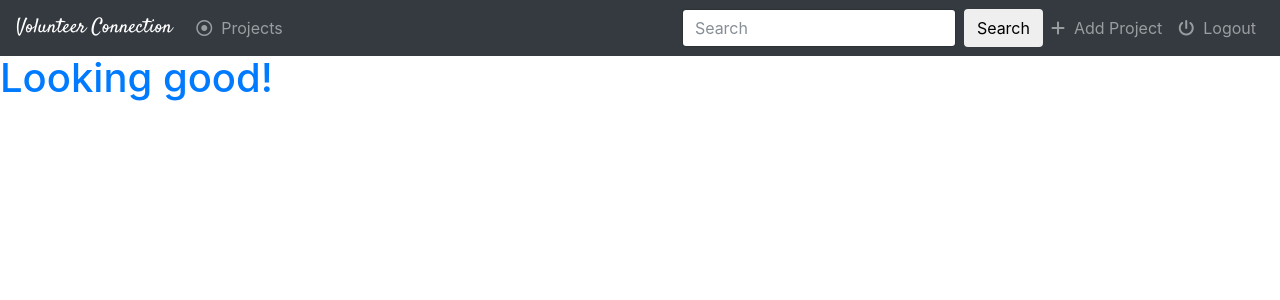
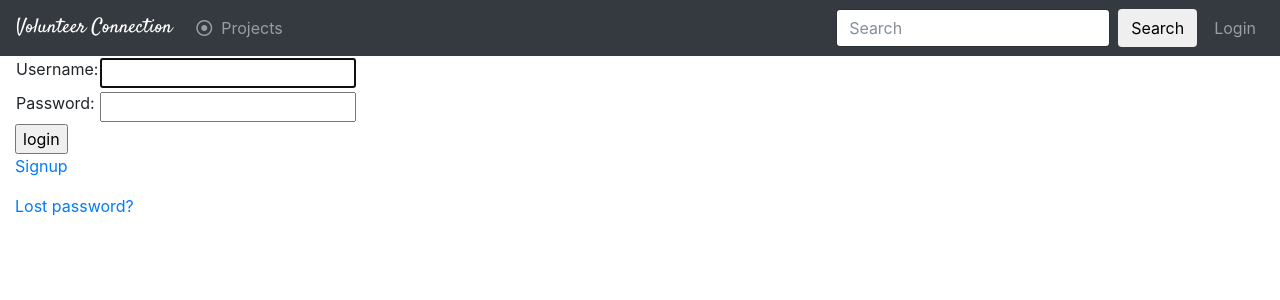
Before and after one commit to mclark4386/volunteer_connection, a Django app: page /login in a window 1280 px wide. Shown: the top 300 px of the page. Run offline with Django 3.2, Linux system fonts and the light colour scheme; some libraries are stand-ins or nearby versions.

Commit message:
*should have a full create/login/logout pathway for users

```diff
--- a/volunteer_connection/settings.py
+++ b/volunteer_connection/settings.py
@@ -119,3 +119,5 @@ USE_TZ = True
 # https://docs.djangoproject.com/en/1.11/howto/static-files/
 
 STATIC_URL = '/static/'
+
+LOGIN_REDIRECT_URL = '/'
--- a/volunteer_connection/urls.py
+++ b/volunteer_connection/urls.py
@@ -13,11 +13,12 @@ Including another URLconf
     1. Import the include() function: from django.conf.urls import url, include
     2. Add a URL to urlpatterns:  url(r'^blog/', include('blog.urls'))
 """
-from django.conf.urls import include,url
+from django.conf.urls import include, url
 from django.contrib import admin
-import volunteerapp
+# import volunteerapp
 
 urlpatterns = [
     url(r'^admin/', admin.site.urls),
     url(r'^', include('volunteerapp.urls')),
+    url('^', include('django.contrib.auth.urls')),
 ]
--- a/volunteerapp/templates/volunteerapp/base.html
+++ b/volunteerapp/templates/volunteerapp/base.html
@@ -39,23 +39,34 @@
         </form>
 
         <ul class="navbar-nav">
+          {% if user.is_authenticated %}
           <li class="nav-item">
             <a class="nav-link {% block add_project_active %}{% endblock %}" href="{% url 'volunteerapp:project-add' %}">
                 <i class="fa fa-plus" aria-hidden="true"></i>&nbsp;
                 Add Project
             </a>
           </li>
+          {% endif %}
           <li class="nav-item">
-            <a class="nav-link" href="">
+            {% if user.is_authenticated %}
+            <a class="nav-link" href="{% url 'volunteerapp:logout' %}">
                 <i class="fa fa-power-off" aria-hidden="true"></i>&nbsp;
                 Logout
             </a>
+            {% else %}
+            <a class="nav-link" href="{% url 'volunteerapp:login' %}">
+                <i class="fa fa-power-on" aria-hidden="true"></i>&nbsp;
+                Login
+            </a>
+            {% endif %}
           </li>
         </ul>
       </div>
     </nav>
 
+    <div class='container-fluid'>
     {% block body %}
     {% endblock %}
+    </div>
 </body>
 </html>
--- a/volunteerapp/templates/volunteerapp/index.html
+++ b/volunteerapp/templates/volunteerapp/index.html
@@ -2,5 +2,5 @@
 {% block Projects_active %}active{% endblock %}
 
 {% block body %}
-<h1 class="text-primary">Looking good!</h1>
+<h1 class="text-primary">Looking good! {{ user.username }}</h1>
 {% endblock %}
--- /dev/null
+++ b/volunteerapp/templates/volunteerapp/login.html
@@ -0,0 +1,37 @@
+{% extends 'volunteerapp/base.html' %}
+{% block title %}Login{% endblock %}
+
+{% block body %}
+{% if form.errors %}
+<p>Your username and password didn't match. Please try again.</p>
+{% endif %}
+
+{% if next %}
+    {% if user.is_authenticated %}
+    <p>Your account doesn't have access to this page. To proceed,
+    please login with an account that has access.</p>
+    {% else %}
+    <p>Please login to see this page.</p>
+    {% endif %}
+{% endif %}
+
+<form method="post" action="">
+{% csrf_token %}
+<table>
+<tr>
+    <td>{{ form.username.label_tag }}</td>
+    <td>{{ form.username }}</td>
+</tr>
+<tr>
+    <td>{{ form.password.label_tag }}</td>
+    <td>{{ form.password }}</td>
+</tr>
+</table>
+
+<input type="submit" value="login" />
+<input type="hidden" name="next" value="{{ next  }}" />
+</form>
+
+<p><a href="{% url 'volunteerapp:signup' %}">Signup</a></p>
+<p><a href="{% url 'volunteerapp:password_reset' %}">Lost password?</a></p>
+{% endblock %}
--- /dev/null
+++ b/volunteerapp/templates/volunteerapp/password_reset_email.html
@@ -0,0 +1,2 @@
+Someone asked for password reset for email {{ email }}. Follow the link below:
+{{ protocol}}://{{ domain }}{% url 'volunteerapp:password_reset_confirm' uidb64=uid token=token %}
--- a/volunteerapp/urls.py
+++ b/volunteerapp/urls.py
@@ -1,10 +1,23 @@
-from django.conf.urls import url
+from django.conf.urls import url, include
 from . import views
+from django.contrib.auth import views as auth_views
 
 app_name = "volunteerapp"
 
 urlpatterns = [
-    url(r'^', views.Index, name="index"),
+
+    url(r'^$', views.Index, name="index"),
     url(r'^projects/$', views.Index, name="project-add"),
-
+    url(r'^signup/$', views.UserFormView.as_view(), name="signup"),
+    url(r'^login$', auth_views.LoginView.as_view(
+        template_name='volunteerapp/login.html'), name="login"),
+    url(r'^logout$', auth_views.LogoutView.as_view(
+        next_page='volunteerapp:index'), name="logout"),
+    url(r'^password_reset$',
+        auth_views.PasswordResetView.as_view(
+            email_template_name="volunteerapp/password_reset_email.html"
+        ), name="password_reset"),
+    url(r'^reset/(?P<uidb64>[0-9A-Za-z_\-]+)/(?P<token>[0-9A-Za-z]{1,13}-[0-9A-Za-z]{1,20})/$',
+        auth_views.PasswordResetConfirmView.as_view(),
+        name="password_reset_confirm"),
 ]
--- a/volunteerapp/views.py
+++ b/volunteerapp/views.py
@@ -1,6 +1,41 @@
-from django.shortcuts import render
+from django.shortcuts import render, redirect
+from django.contrib.auth import authenticate, login, logout
+from django.views.generic import View
+from .forms import UserForm
 
 
 def Index(request):
     context = {}
     return render(request, 'volunteerapp/index.html', context)
+
+
+class UserFormView(View):
+    form_class = UserForm
+    template_name = 'volunteerapp/registration_form.html'
+
+    # display empty form
+    def get(self, request):
+        form = self.form_class(None)
+        return render(request, self.template_name, {'form': form})
+
+    # process form post
+    def post(self, request):
+        form = self.form_class(request.POST)
+
+        if form.is_valid():
+            user = form.save(commit=False)
+            # any custom validation or cleaning
+            username = form.cleaned_data['username']
+            password = form.cleaned_data['password1']
+            if len(password) < 8:  # if password is shorter than 8 chars
+                return redirect(self)
+            user.save()
+
+            user = authenticate(username=username, password=password)
+
+            if user is not None:
+                if user.is_active:
+                    login(request, user)
+                    return redirect('volunteerapp:index')
+
+        return render(request, self.template_name, {'form': form})
```
Also changed, not shown: volunteerapp/forms.py (added, +9 -0 lines), volunteerapp/templates/volunteerapp/form-template.html (added, +17 -0 lines), volunteerapp/templates/volunteerapp/registration_form.html (added, +25 -0 lines).
